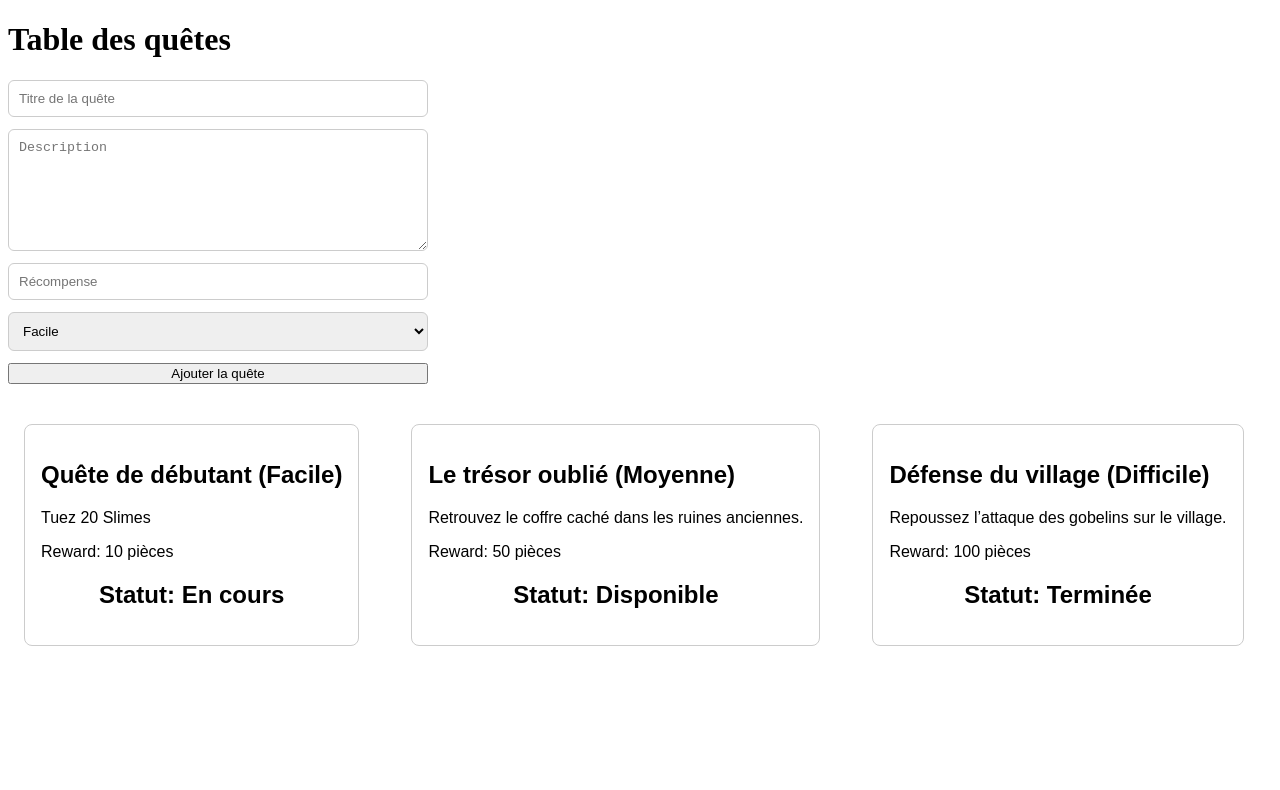
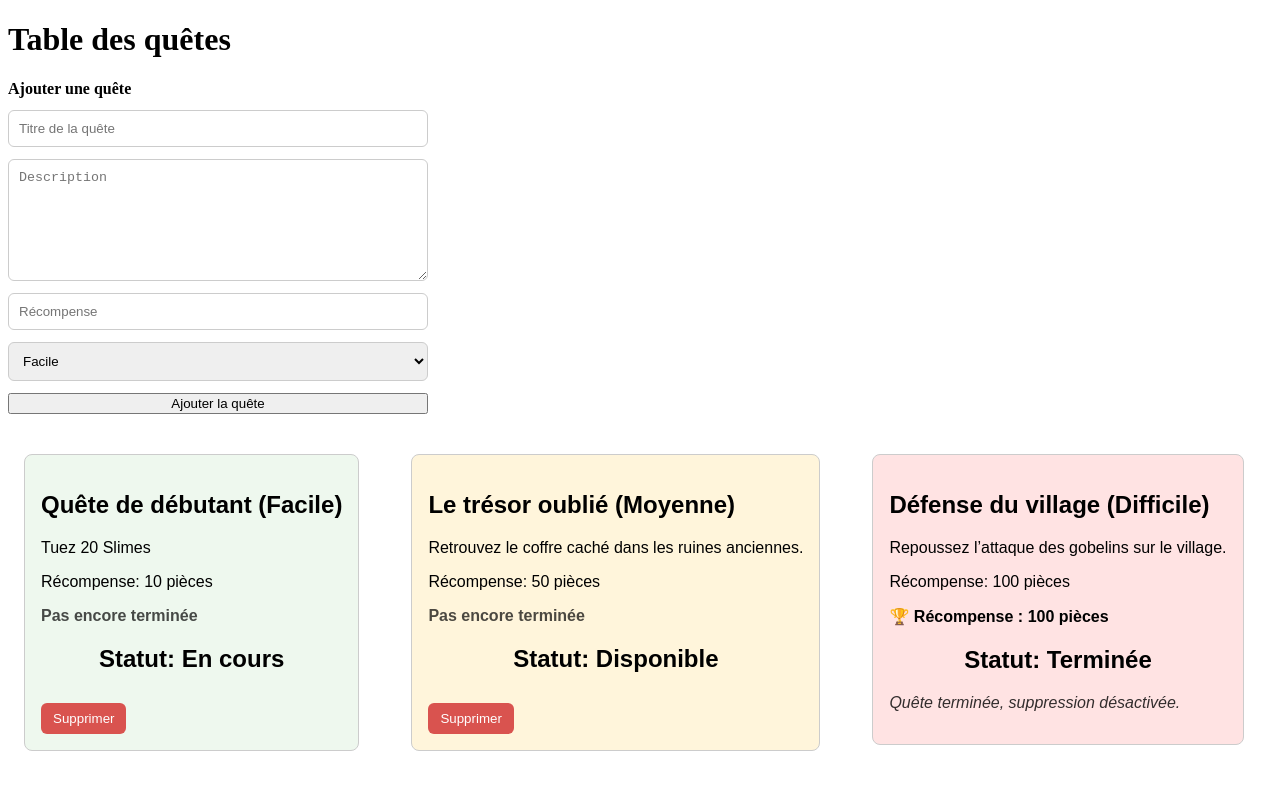
Before and after one commit to Ohorusse/QuestGestionnaire, a Vue app: page / in a window 1280 px wide. Shown: the top 790 px of the page. Built offline with nearby package versions, Linux system fonts and the light colour scheme.

Commit message:
Suppression, Modification des quêtes & Couleur en fonction de la difficulté & Ajout du stockage des quêtes en conséquence

```diff
--- a/src/components/QuestCard.vue
+++ b/src/components/QuestCard.vue
@@ -6,16 +6,35 @@ export default {
       type: Object,
       required: true
     }
+  },
+
+  emits: ['edit-quest', 'delete-quest'],
+  computed: {
+    questClass() {
+      if (this.quest.difficulty === 'Difficile') {
+        return 'quest-card--hard'
+      }
+
+      if (this.quest.difficulty === 'Moyenne') {
+        return 'quest-card--medium'
+      }
+
+      return 'quest-card--easy'
+    }
   }
 }
 </script>
 
 <template>
-  <div class="quest-card">
+  <div class="quest-card" :class="questClass" @click="$emit('edit-quest')">
       <h2>{{ quest.title }} ({{ quest.difficulty }})</h2>
       <p>{{ quest.description }}</p>
-      <p>Reward: {{ quest.reward }}</p>
+      <p>Récompense: {{ quest.reward }}</p>
+      <p v-if="quest.status === 'Terminée'" class="reward-badge">🏆 Récompense : {{ quest.reward }}</p>
+      <p v-else class="reward-badge reward-badge--empty">Pas encore terminée</p>
       <h2 class="centered">Statut: {{ quest.status }}</h2>
+      <button v-if="quest.status !== 'Terminée'" class="delete-btn" @click.stop="$emit('delete-quest')">Supprimer</button>
+      <p v-else class="locked-note">Quête terminée, suppression désactivée.</p>
   </div>
 </template>
 
@@ -26,6 +45,43 @@ export default {
   margin: 16px;
   border-radius: 8px;
   font-family: Papyrus, fantasy;
+  cursor: pointer;
+}
+
+.quest-card--easy {
+  background: #eef8ee;
+}
+
+.quest-card--medium {
+  background: #fff5db;
+}
+
+.quest-card--hard {
+  background: #ffe3e3;
+}
+
+.reward-badge {
+  font-weight: bold;
+}
+
+.reward-badge--empty {
+  opacity: 0.7;
+}
+
+.delete-btn {
+  margin-top: 10px;
+  padding: 8px 12px;
+  border: none;
+  border-radius: 6px;
+  background: #d9534f;
+  color: white;
+  cursor: pointer;
+}
+
+.locked-note {
+  margin-top: 10px;
+  font-style: italic;
+  opacity: 0.8;
 }
 
 .centered {
--- a/src/components/QuestList.vue
+++ b/src/components/QuestList.vue
@@ -7,11 +7,19 @@ defineProps({
     required: true
   }
 })
+
+defineEmits(['edit-quest', 'delete-quest'])
 </script>
 
 <template>
 
   <div>
-    <QuestCard v-for="quest in quests" :key="quest.id" :quest="quest" />
+    <QuestCard
+      v-for="quest in quests"
+      :key="quest.id"
+      :quest="quest"
+      @edit-quest="$emit('edit-quest', quest)"
+      @delete-quest="$emit('delete-quest', quest)"
+    />
   </div>
 </template>
--- a/src/components/QuestView.vue
+++ b/src/components/QuestView.vue
@@ -5,6 +5,9 @@ import QuestList from './QuestList.vue'
 export default {
   components: {
     QuestList
+  },
+  created() {
+    this.loadBoardData()
   },
   data() {
     return {
@@ -41,6 +44,7 @@ export default {
         reward: '',
         difficulty: 'Facile',
       },
+      editingQuestId: null,
       nextId: 4,
     }
   },
@@ -58,6 +62,27 @@ export default {
     },
 
   methods:{
+    saveBoardData() {
+      localStorage.setItem('questBoardData', JSON.stringify({
+        quests: this.quests,
+        nextId: this.nextId,
+      }))
+    },
+    loadBoardData() {
+      const savedData = localStorage.getItem('questBoardData')
+      if (!savedData) {
+        return
+      }
+
+      const parsedData = JSON.parse(savedData)
+      if (parsedData.quests) {
+        this.quests = parsedData.quests
+      }
+      if (parsedData.nextId) {
+        this.nextId = parsedData.nextId
+      }
+    },
+
     addQuest(newQuest) {
       this.quests.push({
       id: this.nextId,
@@ -65,9 +90,64 @@ export default {
       status: 'Disponible',
       })
       this.nextId += 1
+      this.saveBoardData()
     },
+
+    startEditQuest(quest) {
+      this.editingQuestId = quest.id
+      this.newQuest = {
+        title: quest.title,
+        description: quest.description,
+        reward: quest.reward,
+        difficulty: quest.difficulty,
+      }
+    },
+
+    updateQuest(updatedQuest) {
+      const index = this.quests.findIndex(quest => quest.id === this.editingQuestId)
+
+      if (index === -1) {
+        return
+      }
+
+      this.quests[index] = {
+        ...this.quests[index],
+        ...updatedQuest,
+      }
+
+      this.editingQuestId = null
+      this.newQuest = {
+        title: '',
+        description: '',
+        reward: '',
+        difficulty: 'Facile',
+      }
+      this.saveBoardData()
+    },
+
+    deleteQuest(questToDelete) {
+      this.quests = this.quests.filter(quest => quest.id !== questToDelete.id)
+
+      if (this.editingQuestId === questToDelete.id) {
+        this.editingQuestId = null
+        this.newQuest = {
+          title: '',
+          description: '',
+          reward: '',
+          difficulty: 'Facile',
+        }
+      }
+
+      this.saveBoardData()
+    },
+
     submitQuest() {
       if (!this.newQuest.title.trim()) {
+        return
+      }
+
+      if (this.editingQuestId !== null) {
+        this.updateQuest({ ...this.newQuest })
         return
       }
 
@@ -89,6 +169,7 @@ export default {
 <template>
 <h1>Table des quêtes</h1>
 <form class="quest-form" @submit.prevent="submitQuest">
+  <p class="form-label">{{ editingQuestId !== null ? 'Modifier la quête' : 'Ajouter une quête' }}</p>
   <input v-model="newQuest.title" type="text" placeholder="Titre de la quête" />
   <textarea v-model="newQuest.description" placeholder="Description"></textarea>
   <input v-model="newQuest.reward" type="text" placeholder="Récompense" />
@@ -97,12 +178,12 @@ export default {
     <option>Moyenne</option>
     <option>Difficile</option>
   </select>
-  <button type="submit">Ajouter la quête</button>
+  <button type="submit">{{ editingQuestId !== null ? 'Modifier la quête' : 'Ajouter la quête' }}</button>
 </form>
 <div class="quest-columns">
-  <QuestList title="Quêtes en cours" :quests="questsEC"/>
-  <QuestList title="Quêtes disponibles" :quests="questsAF"/>
-  <QuestList title="Quêtes terminées" :quests="questsFin"/>
+  <QuestList title="Quêtes en cours" :quests="questsEC" @edit-quest="startEditQuest" @delete-quest="deleteQuest"/>
+  <QuestList title="Quêtes disponibles" :quests="questsAF" @edit-quest="startEditQuest" @delete-quest="deleteQuest"/>
+  <QuestList title="Quêtes terminées" :quests="questsFin" @edit-quest="startEditQuest" @delete-quest="deleteQuest"/>
 </div>
 </template>
 
@@ -120,6 +201,11 @@ export default {
   margin-bottom: 24px;
 }
 
+.form-label {
+  margin: 0;
+  font-weight: bold;
+}
+
 .quest-form input,
 .quest-form textarea,
 .quest-form select {
--- a/src/router/index.js
+++ b/src/router/index.js
@@ -3,11 +3,6 @@ import { createRouter, createWebHistory } from 'vue-router'
 const router = createRouter({
   history: createWebHistory(import.meta.env.BASE_URL),
   routes: [
-    {
-      path: '/profile',
-      name: 'Profile',
-      component: () => import('../views/ProfileView.vue'),
-    }
   ],
 })
 
--- a/src/views/ProfileView.vue
+++ /dev/null
@@ -1,21 +0,0 @@
-<script setup></script>
-
-const user = [
-  {
-    id: 1,
-    name: 'Test',
-    class: 'Guerrier',
-    level: 5,
-    questsInProgress: 2,
-  }
-]
-
-<template>
-  <div>
-    <h1>Profil de l'Aventurier</h1>
-    <p>Nom: {{ user.name }}</p>
-    <p>Niveau: {{ user.level }}</p>
-    <p>Quêtes en cours: {{ user.questsInProgress }}</p>
-    <p>Quêtes terminées: 10</p>
-  </div>
-</template>
```
